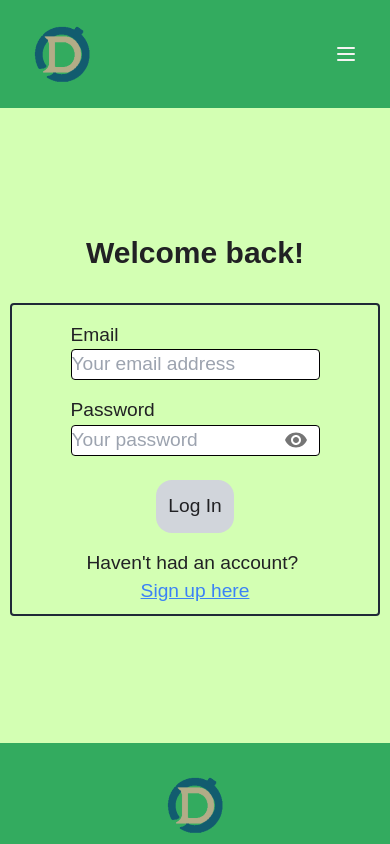
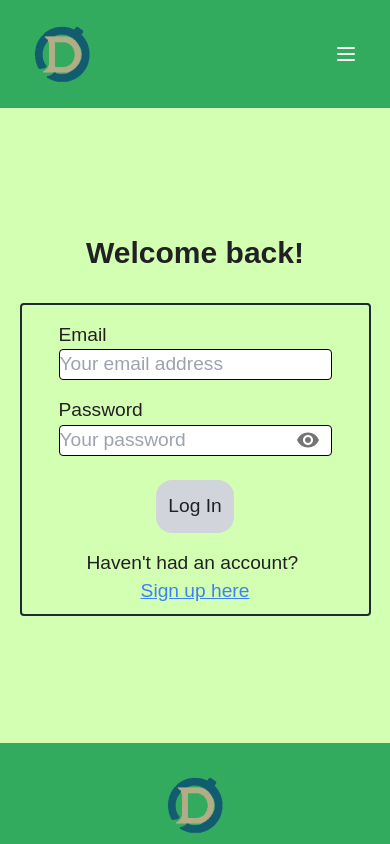
Before and after one commit to DanNgo4/Portfolio-Website-danngo.space, a React (Create React App) app in the folder front-end/: page /#/log-in in a window 390 px wide. Shown: the top 844 px of the page. Built offline with nearby package versions, Linux system fonts and the light colour scheme; no server answers.

Commit message:
responsive update

```diff
--- a/front-end/src/pages/sub-pages/LogInPage.jsx
+++ b/front-end/src/pages/sub-pages/LogInPage.jsx
@@ -45,7 +45,7 @@ const LogInPage = () => {
                 <h1 className="log-sign-h1">Welcome back!</h1>
                 { error && <p className="log-sign-error">Error: {error}</p> }
 
-                <fieldset className="log-sign-fieldset w-[95vw] md:w-auto">
+                <fieldset className="log-sign-fieldset w-[90vw] md:w-auto">
                     <p className="log-sign-input-row">
                         <label htmlFor="logInEmail">
                             Email
--- a/front-end/src/styles/index.css
+++ b/front-end/src/styles/index.css
@@ -182,6 +182,8 @@
       border-black
       pl-0
       md:pl-3
+      w-[70vw]
+      md:w-auto
   }
 
   .pwd-container {
```
